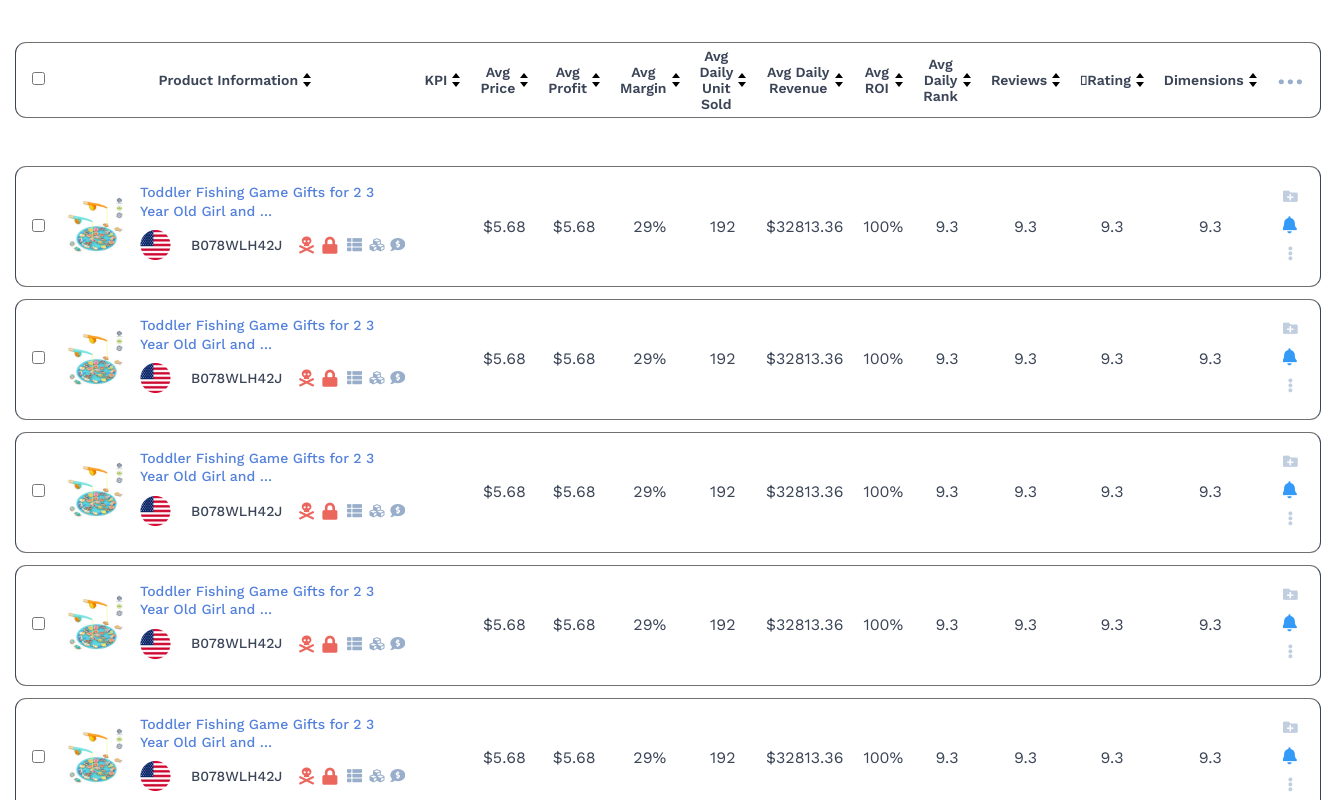
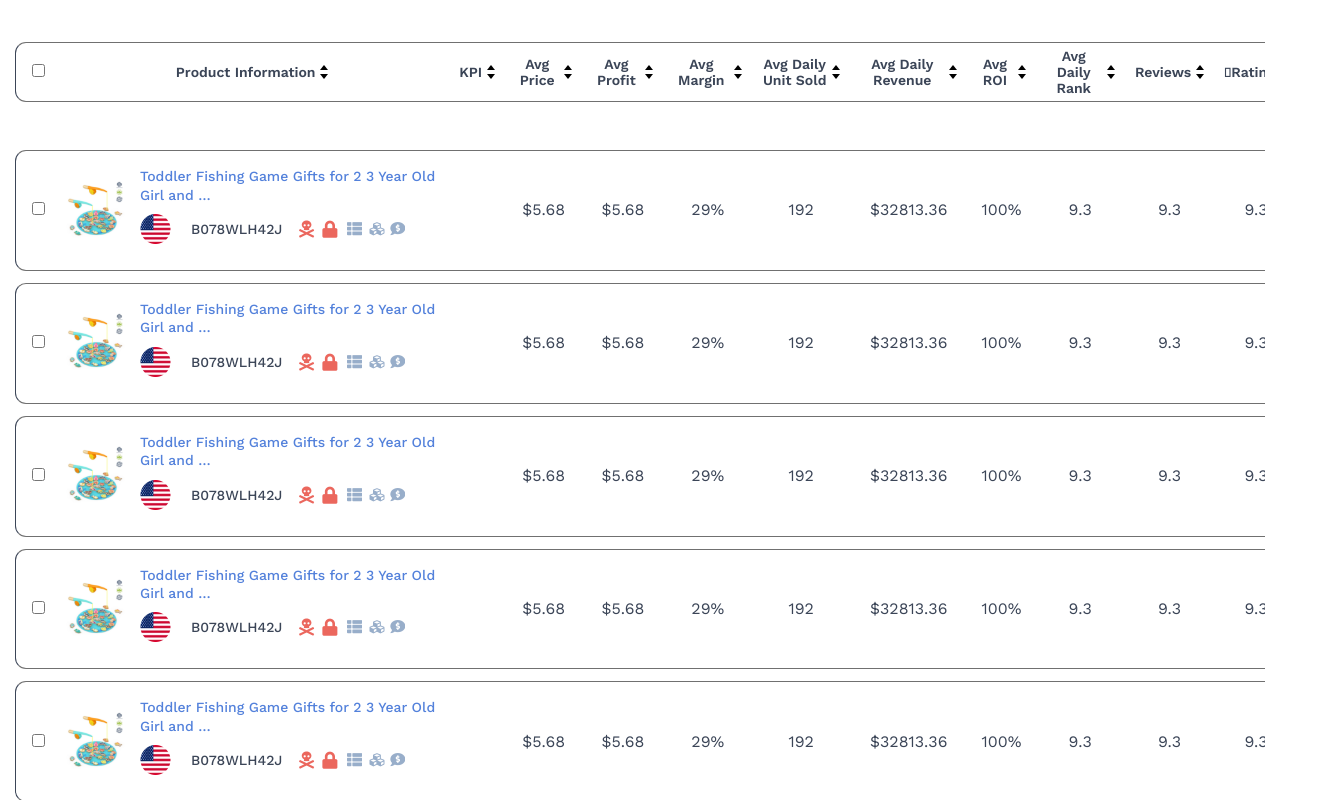
Before and after one commit to psongpin/css-react-mockup, a React (Create React App) app: page / in a window 1280 px wide. Shown: the top 800 px of the page, 1321 px wide, since content can reach past the window. Built offline with nearby package versions, Linux system fonts and the light colour scheme.

Commit message:
Add Scrollable overflow on table

```diff
--- a/src/components/ProductsTable/ProductRow.js
+++ b/src/components/ProductsTable/ProductRow.js
@@ -13,7 +13,6 @@ const Td = styled.td`
   border-bottom: 0.5px solid;
   border-color: ${({ theme }) => theme.colors.border};
   padding: 16px 10px;
-  height: 46px;
   text-align: ${({ align }) => align};
 
   &:first-of-type {
--- a/src/components/ProductsTable/ProductTable.js
+++ b/src/components/ProductsTable/ProductTable.js
@@ -5,10 +5,16 @@ import TableHead from "./TableHead";
 import ProductRow from "./ProductRow";
 import styled from "styled-components";
 
-const Table = styled.table`
+const Wrapper = styled.div`
   width: 100%;
   max-width: 1450px;
   margin: 0 auto;
+  overflow-x: auto;
+`;
+
+const Table = styled.table`
+  width: 1450px;
+
   border-collapse: separate;
   border-spacing: 0 12px;
   color: ${({ theme }) => theme.colors.text};
@@ -16,6 +22,7 @@ const Table = styled.table`
 
 const ProductTable = ({ data }) => {
   return (
+    <Wrapper>
       <Table>
         <TableHead />
 
@@ -25,6 +32,7 @@ const ProductTable = ({ data }) => {
           ))}
         </tbody>
       </Table>
+    </Wrapper>
   );
 };
 
```
Lines whose indentation alone changed are shown as unchanged.
